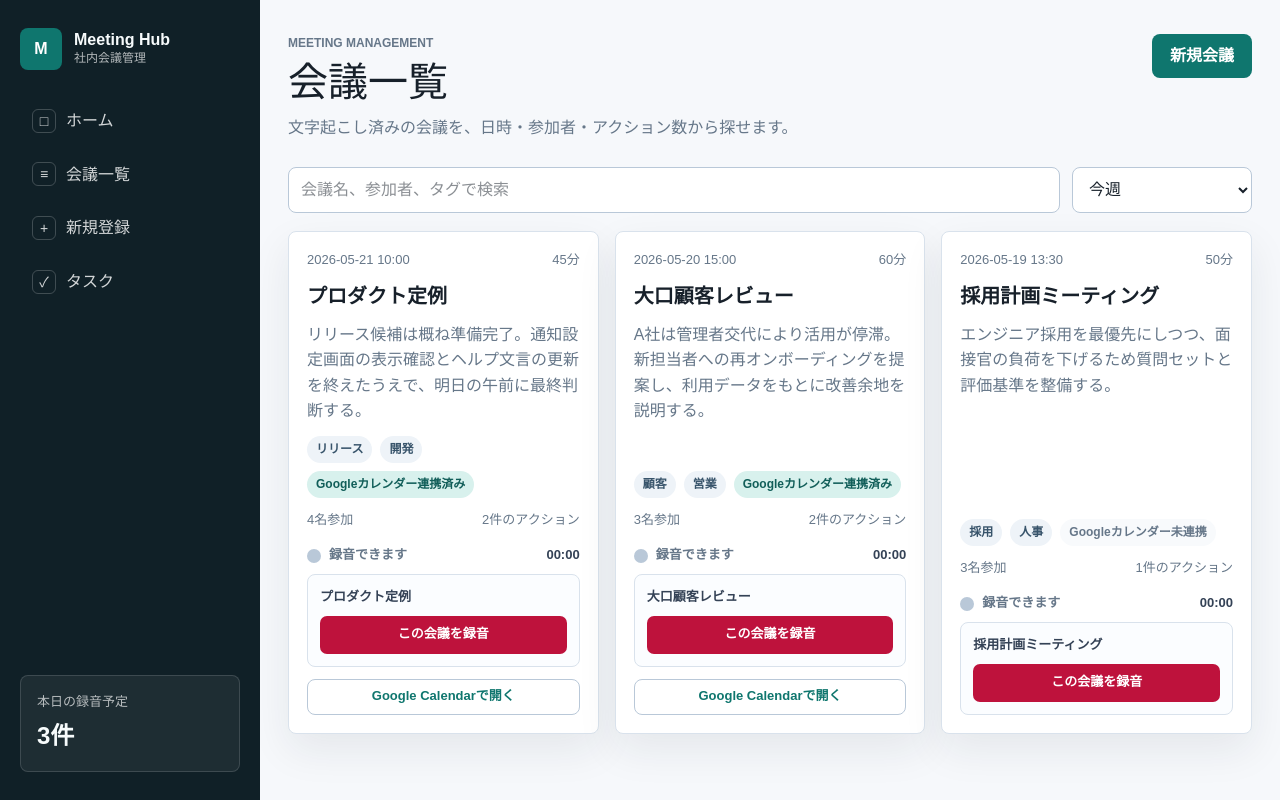
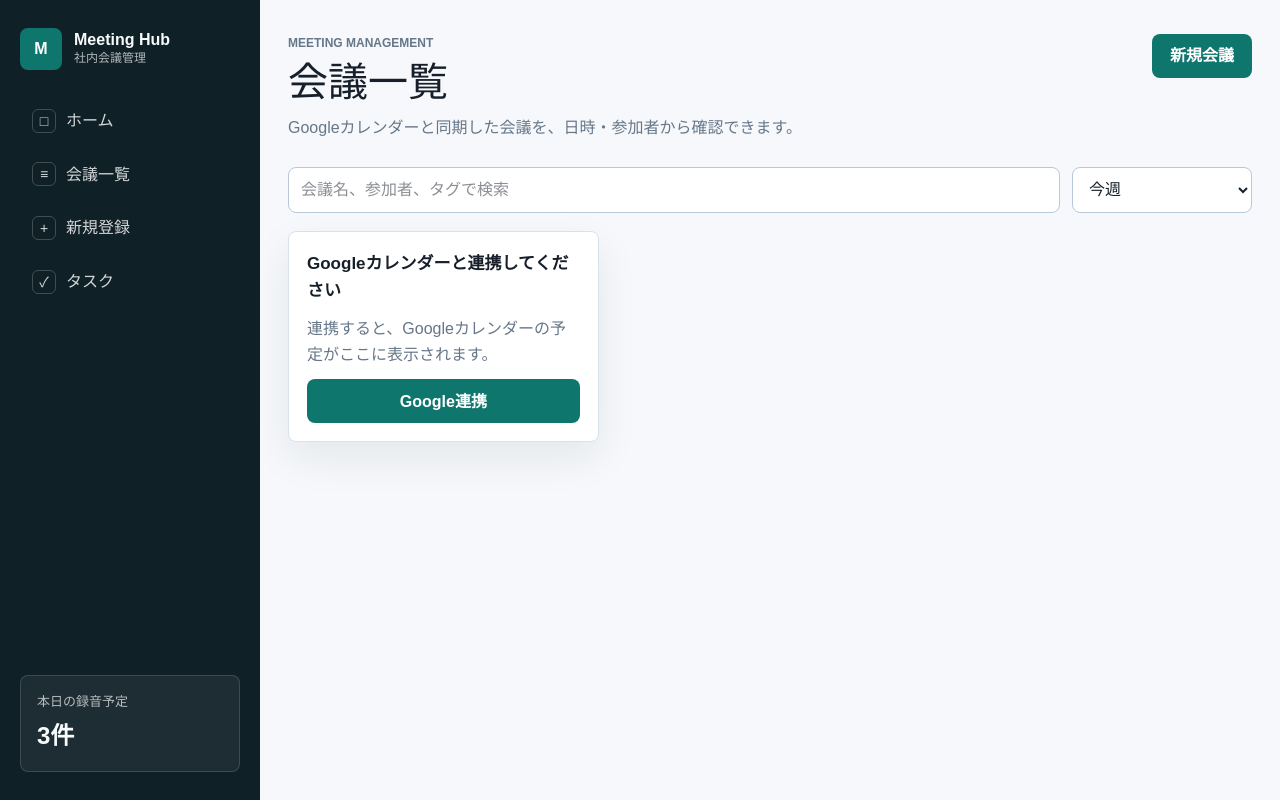
Before and after one commit to sunagou-tech/giziroku, a Next.js app: page /meetings in a window 1280 px wide. Built offline with nearby package versions, Linux system fonts and the light colour scheme.

Commit message:
Sync meeting lists with Google Calendar

```diff
--- a/app/components/GoogleMeetingCards.tsx
+++ b/app/components/GoogleMeetingCards.tsx
@@ -40,9 +40,10 @@ function formatTime(event: GoogleCalendarEvent) {
   }).format(start);
 }
 
-export function GoogleMeetingCards() {
+export function GoogleMeetingCards({ limit = 3 }: { limit?: number }) {
   const [events, setEvents] = useState<GoogleCalendarEvent[]>([]);
   const [isConnected, setIsConnected] = useState(false);
+  const [isLoading, setIsLoading] = useState(true);
 
   useEffect(() => {
     async function loadEvents() {
@@ -57,19 +58,44 @@ export function GoogleMeetingCards() {
         setEvents(data.events ?? []);
       } catch {
         setEvents([]);
+      } finally {
+        setIsLoading(false);
       }
     }
 
     loadEvents();
   }, []);
 
-  if (!isConnected || events.length === 0) {
-    return null;
+  if (isLoading) {
+    return (
+      <article className="meeting-card meeting-sync-state">
+        <strong>Googleカレンダーを同期しています</strong>
+      </article>
+    );
+  }
+
+  if (!isConnected) {
+    return (
+      <article className="meeting-card meeting-sync-state">
+        <strong>Googleカレンダーと連携してください</strong>
+        <p>連携すると、Googleカレンダーの予定がここに表示されます。</p>
+        <a className="primary-button" href="/api/google/auth">Google連携</a>
+      </article>
+    );
+  }
+
+  if (events.length === 0) {
+    return (
+      <article className="meeting-card meeting-sync-state">
+        <strong>表示できる予定がありません</strong>
+        <p>Googleカレンダーに予定を追加すると自動で表示されます。</p>
+      </article>
+    );
   }
 
   return (
     <>
-      {events.slice(0, 3).map((event) => (
+      {events.slice(0, limit).map((event) => (
         <article className="meeting-card google-meeting-card" key={event.id}>
           <div className="card-topline">
             <span>{formatDate(event)} {formatTime(event)}</span>
@@ -78,12 +104,12 @@ export function GoogleMeetingCards() {
           <a href={event.htmlLink} target="_blank" rel="noreferrer" className="card-title">
             {event.summary ?? "無題の予定"}
           </a>
-          <p>Googleカレンダーから同期された予定です。会議開始時にこのカードから録音できます。</p>
+          <p>{event.description ?? event.location ?? "Googleカレンダーから同期された予定です。会議開始時にこのカードから録音できます。"}</p>
           <div className="tag-row">
             <span className="calendar-badge synced">Googleカレンダー連携済み</span>
           </div>
           <div className="card-footer">
-            <span>同期予定</span>
+            <span>{event.attendees?.length ? `${event.attendees.length}名参加` : "同期予定"}</span>
             <span>アクション未作成</span>
           </div>
           <QuickRecordButton meetingTitle={event.summary ?? "Googleカレンダー予定"} />
--- a/app/globals.css
+++ b/app/globals.css
@@ -338,6 +338,15 @@ textarea {
   flex: 1;
   margin: 0;
   color: var(--muted);
+}
+
+.meeting-sync-state {
+  justify-content: center;
+  min-height: 180px;
+}
+
+.meeting-sync-state > strong {
+  font-size: 17px;
 }
 
 .tag {
--- a/app/meetings/page.tsx
+++ b/app/meetings/page.tsx
@@ -1,14 +1,13 @@
 import Link from "next/link";
 import { AppShell, PageHeader } from "@/app/components/AppShell";
-import { MeetingCard } from "@/app/components/MeetingCard";
-import { meetings } from "@/lib/data";
+import { GoogleMeetingCards } from "@/app/components/GoogleMeetingCards";
 
 export default function MeetingsPage() {
   return (
     <AppShell>
       <PageHeader
         title="会議一覧"
-        description="文字起こし済みの会議を、日時・参加者・アクション数から探せます。"
+        description="Googleカレンダーと同期した会議を、日時・参加者から確認できます。"
         action={<Link className="primary-button" href="/meetings/new">新規会議</Link>}
       />
       <section className="toolbar" aria-label="会議検索">
@@ -20,9 +19,7 @@ export default function MeetingsPage() {
         </select>
       </section>
       <section className="meeting-grid">
-        {meetings.map((meeting) => (
-          <MeetingCard meeting={meeting} key={meeting.id} />
-        ))}
+        <GoogleMeetingCards limit={50} />
       </section>
     </AppShell>
   );
--- a/app/page.tsx
+++ b/app/page.tsx
@@ -3,11 +3,9 @@ import { AppShell, PageHeader } from "@/app/components/AppShell";
 import { CompletableTaskList } from "@/app/components/CompletableTaskList";
 import { GoogleCalendarBoard } from "@/app/components/GoogleCalendarBoard";
 import { GoogleMeetingCards } from "@/app/components/GoogleMeetingCards";
-import { MeetingCard } from "@/app/components/MeetingCard";
-import { allTasks, meetings } from "@/lib/data";
+import { allTasks } from "@/lib/data";
 
 export default function DashboardPage() {
-  const nextMeetings = meetings.slice(0, 2);
   const urgentTasks = allTasks.slice(0, 4);
 
   return (
@@ -48,10 +46,7 @@ export default function DashboardPage() {
             <Link href="/meetings">すべて見る</Link>
           </div>
           <div className="stack">
-            <GoogleMeetingCards />
-            {nextMeetings.map((meeting) => (
-              <MeetingCard meeting={meeting} key={meeting.id} />
-            ))}
+            <GoogleMeetingCards limit={3} />
           </div>
         </section>
 
--- a/lib/googleCalendar.ts
+++ b/lib/googleCalendar.ts
@@ -2,6 +2,13 @@ export type GoogleCalendarEvent = {
   id: string;
   summary: string;
   htmlLink: string;
+  description?: string;
+  location?: string;
+  attendees?: Array<{
+    email: string;
+    displayName?: string;
+    responseStatus?: string;
+  }>;
   start: {
     date?: string;
     dateTime?: string;
```
